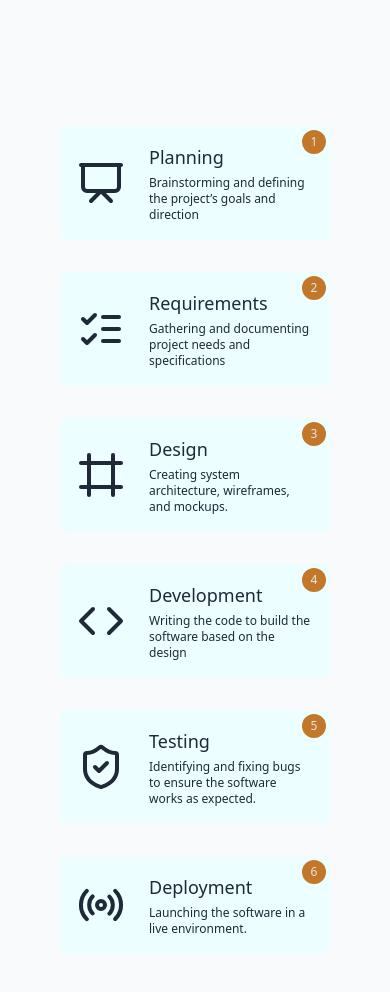
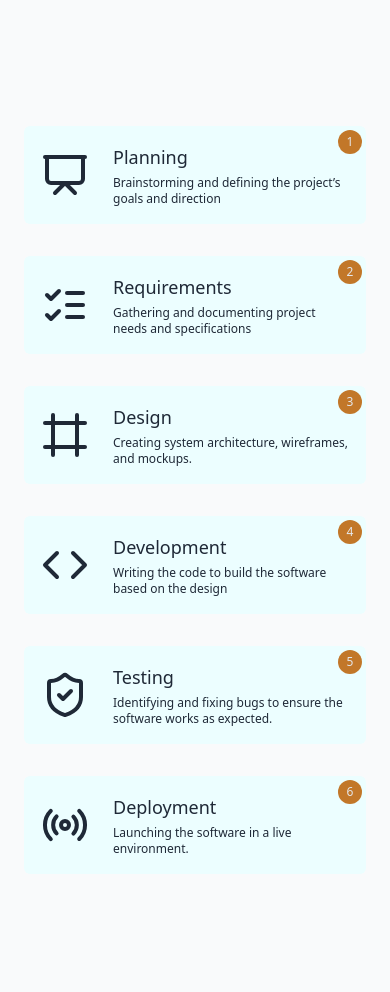
Before and after one commit to Saif-Tasnim/Buraq-Tech-Solution-Agency, a Next.js app: page /services/ai-software in a window 390 px wide. Shown: the part 5440-6432 px from the top of the page. Built offline with nearby package versions, Linux system fonts and the light colour scheme.

Commit message:
fix: responsivness

```diff
--- a/src/app/(public)/(home)/component/AboutUs/AboutUs.tsx
+++ b/src/app/(public)/(home)/component/AboutUs/AboutUs.tsx
@@ -17,9 +17,9 @@ const AboutUs = () => {
     <div className="my-20 mx-6 overflow-hidden">
       <SectionName first="About" second="Us" />
 
-      <div className="flex flex-col md:flex-row md:justify-between my-12">
+      <div className="w-full flex md:flex-row md:justify-between my-12">
         <div
-          className="w-1/2"
+          className="w-full lg:w-1/2"
           data-aos="fade-right"
           data-aos-easing="ease-in-sine"
           data-aos-duration="1000"
@@ -35,7 +35,7 @@ const AboutUs = () => {
             client.
           </p>
 
-          <div className="flex gap-20 items-center mt-10">
+          <div className="flex flex-col lg:flex-row gap-12 lg:gap-20 items-center mt-10">
             <div className="flex gap-4 items-center">
               <Image
                 src="https://nexlent.com/images/icons/medal.svg"
@@ -83,6 +83,7 @@ const AboutUs = () => {
           data-aos="fade-left"
           data-aos-easing="ease-in-sine"
           data-aos-duration="1000"
+          className="hidden lg:block"
         >
           <Image
             src={img.src}
--- a/src/app/(public)/(home)/component/Our Work/OurWork.tsx
+++ b/src/app/(public)/(home)/component/Our Work/OurWork.tsx
@@ -10,7 +10,7 @@ const OurWork = () => {
     <div className="my-20 mx-6 overflow-hidden">
       <SectionName first="How We" second="Work" />
 
-      <div className="my-28 mx-6 flex justify-between items-start">
+      <div className="my-28 md:mx-6 flex justify-between items-start">
         <div className="hidden lg:block">
           <Image
             src={img.src}
--- a/src/app/(public)/(home)/component/Our Work/SDLC.tsx
+++ b/src/app/(public)/(home)/component/Our Work/SDLC.tsx
@@ -8,7 +8,7 @@ import React, { FC, ReactNode } from "react";
 
 const SDLC: FC<ISDLCProps> = ({ title, children, description,id }) => {
   return (
-    <div className="flex items-center gap-6 relative bg-cyan-50 rounded-md md:w-fit p-[17px] mx-3 md:ml-0">
+    <div className="flex items-center gap-6 relative bg-cyan-50 rounded-md md:w-fit p-[17px] md:mx-3 md:ml-0">
       <div>{children}</div>
       <div className="flex flex-col gap-1">
         <h1 className="text-lg font-medium">{title}</h1>
```
